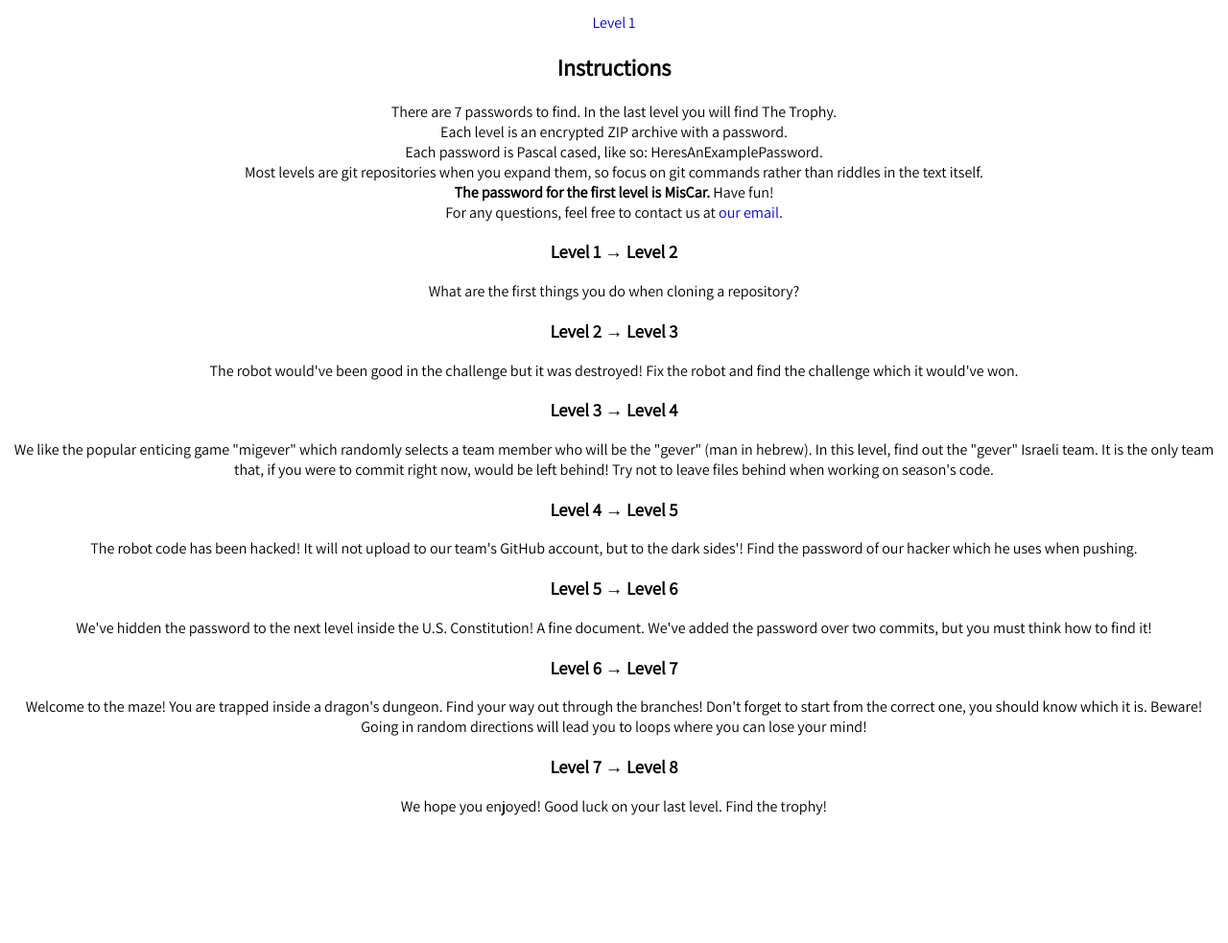
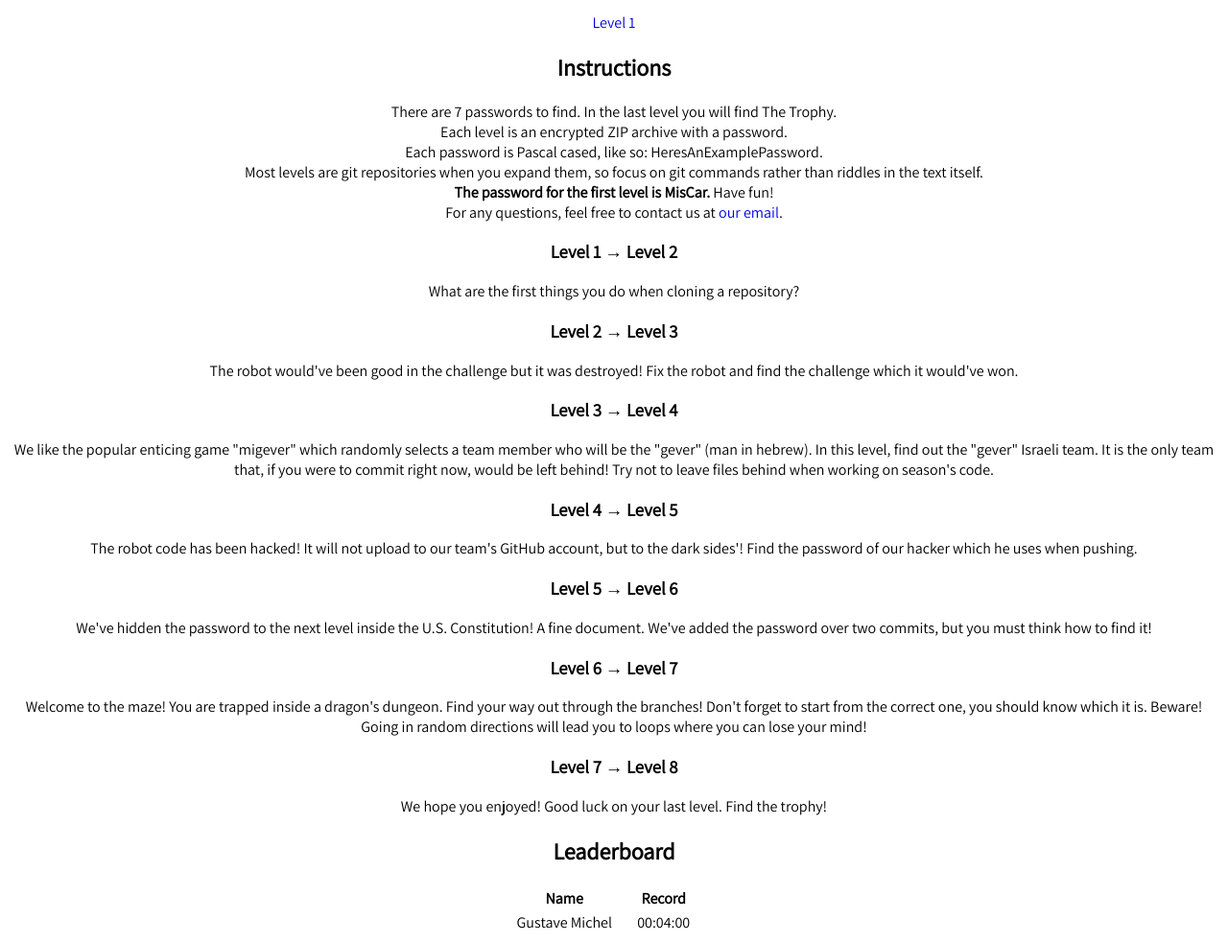
Before and after one commit to MisCar/miscar.github.io, a plain HTML site: page index.html in a window 1280 px wide. Shown: the part 109-1092 px from the top of the page at 96% size. Before the commit the page ends 976 px from the top, so only its background shows below. Drawn offline with Linux system fonts and the light colour scheme.

Commit message:
Added leaderboard

```diff
--- a/index.html
+++ b/index.html
@@ -37,5 +37,20 @@
         <p>Welcome to the maze! You are trapped inside a dragon's dungeon. Find your way out through the branches! Don't forget to start from the correct one, you should know which it is. Beware! Going in random directions will lead you to loops where you can lose your mind!</p>
         <h3>Level 7 <span>&#8594;</span> Level 8</h3>
         <p>We hope you enjoyed! Good luck on your last level. Find the trophy!</p>
+        <h2 style="text-align: center;">Leaderboard</h2>
+        <table style="text-align: center; margin-right: auto; margin-left: auto;">
+            <thead>
+                <tr>
+                    <th style="width: 50%;">Name</th>
+                    <th style="width: 50%;">Record</th>
+                </tr>
+            </thead>
+            <tbody>
+                <tr>
+                    <td>Gustave Michel</td>
+                    <td>00:04:00</td>
+                </tr>
+            </tbody>
+        </table>
     </body>
 </html>
```
